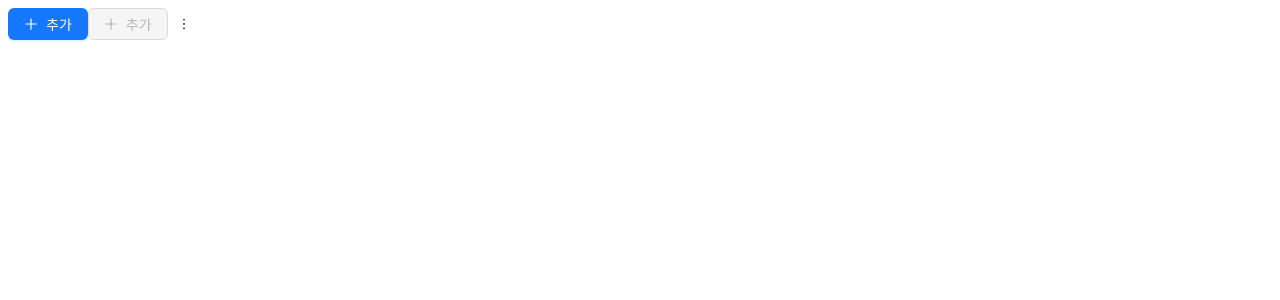
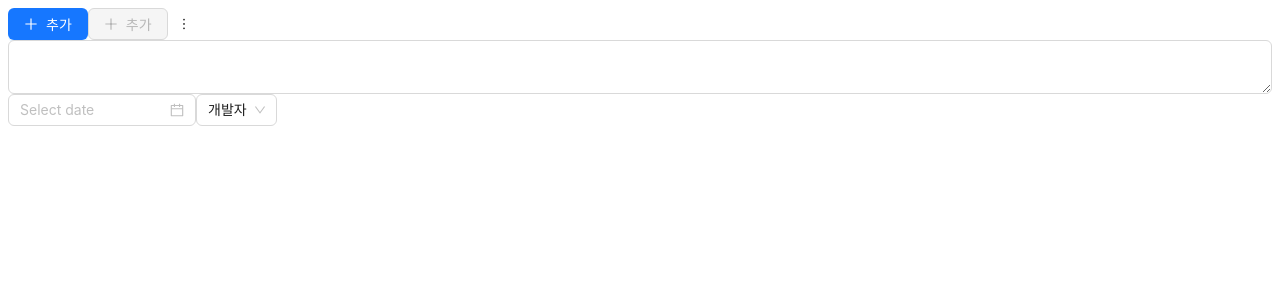
Before and after one commit to nayounsang/re-catch-assignment, a React (Vite) app: page / in a window 1280 px wide. Shown: the top 300 px of the page. Built offline with nearby package versions, Linux system fonts and the light colour scheme.

Commit message:
feat: 셀렉트 스타일링 적용

```diff
--- a/src/App.tsx
+++ b/src/App.tsx
@@ -1,18 +1,29 @@
-import { PlusOutlined } from "@ant-design/icons"
-import { Button } from "./components/Button"
-import { MenuButton } from "./components/MenuButton"
-
+import "./index.css"
+import { PlusOutlined } from "@ant-design/icons";
+import { Button } from "./components/Button/Button";
+import { MenuButton } from "./components/Button/MenuButton";
+import TextArea from "antd/es/input/TextArea";
+import { DatePicker } from "antd";
+import { Select } from "./components/Select";
 
 function App() {
-
-
   return (
     <>
-    <Button icon={<PlusOutlined />} text="추가" />
-    <Button icon={<PlusOutlined />} text="추가" disabled/>
-    <MenuButton />
+      <Button icon={<PlusOutlined />} text="추가" />
+      <Button icon={<PlusOutlined />} text="추가" disabled />
+      <MenuButton />
+      <TextArea />
+      <DatePicker />
+      <Select
+        defaultValue="개발자"
+        options={[
+          { label: "개발자", value: "개발자" },
+          { label: "PO", value: "PO" },
+          { label: "디자이너", value: "디자이너" },
+        ]}
+      />
     </>
-  )
+  );
 }
 
-export default App
+export default App;
--- a/src/components/Button.tsx
+++ b/src/components/Button/Button.tsx
@@ -1,6 +1,6 @@
 import { Button as AntButton } from "antd";
 
-interface ButtonProps {
+export interface ButtonProps {
   icon: React.ReactNode;
   text: string;
   onClick?: React.MouseEventHandler<HTMLElement>;
--- a/src/components/MenuButton.tsx
+++ b/src/components/Button/MenuButton.tsx
@@ -1,7 +1,7 @@
 import { MoreOutlined } from "@ant-design/icons";
 import { Button } from "antd";
 
-interface MenuButtonProps {
+export interface MenuButtonProps {
   onClick?: React.MouseEventHandler<HTMLElement>;
   disabled?: boolean;
 }
--- /dev/null
+++ b/src/components/Select/index.tsx
@@ -0,0 +1,36 @@
+import { Select as AntSelect } from "antd";
+import styles from "./select.module.css";
+
+export interface DefaultOptionType {
+  value: string;
+  label: string;
+}
+
+export interface SelectProps {
+  defaultValue?: string;
+  onChange?: (
+    value: string,
+    option?: DefaultOptionType | DefaultOptionType[] | undefined
+  ) => void;
+  options: DefaultOptionType[];
+}
+
+export const Select = ({ defaultValue, onChange, options }: SelectProps) => {
+  console.log(styles);
+  return (
+    <AntSelect
+      defaultValue={defaultValue}
+      onChange={onChange}
+      className={styles.dropdown}
+    >
+      {options.map((option) => {
+        const { value, label } = option;
+        return (
+          <AntSelect.Option key={value} value={value}>
+            {label}
+          </AntSelect.Option>
+        );
+      })}
+    </AntSelect>
+  );
+};
--- /dev/null
+++ b/src/components/Select/select.module.css
@@ -0,0 +1,3 @@
+.dropdown :hover {
+  color: var(--color-primary-hover) !important;
+}
--- /dev/null
+++ b/src/index.css
@@ -0,0 +1,5 @@
+:root {
+  --color-primary-hover: #739FFF;
+  --color-control-item-bg-active: #F0F7FF;
+  --color-primary: #4A7CFE;
+}
```
